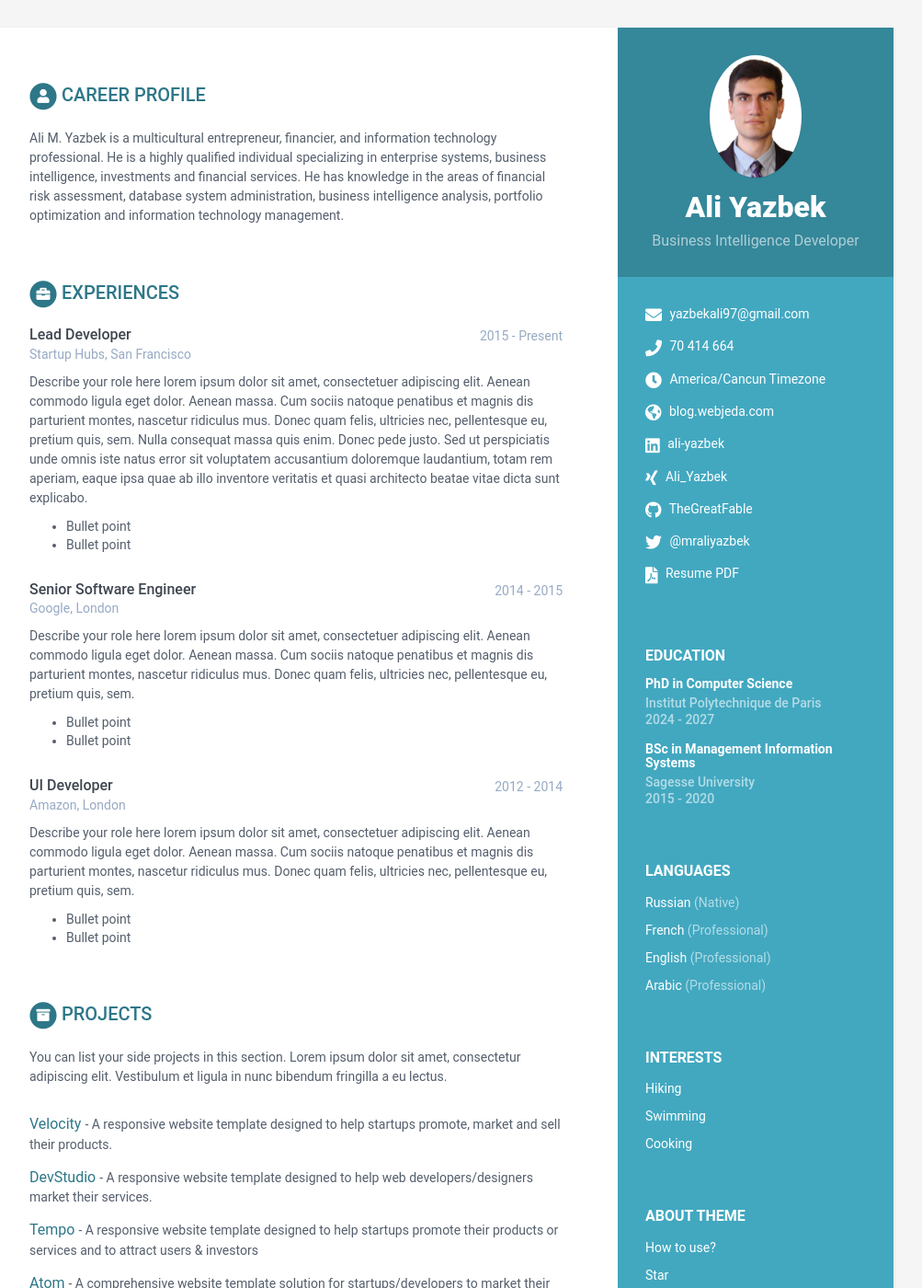
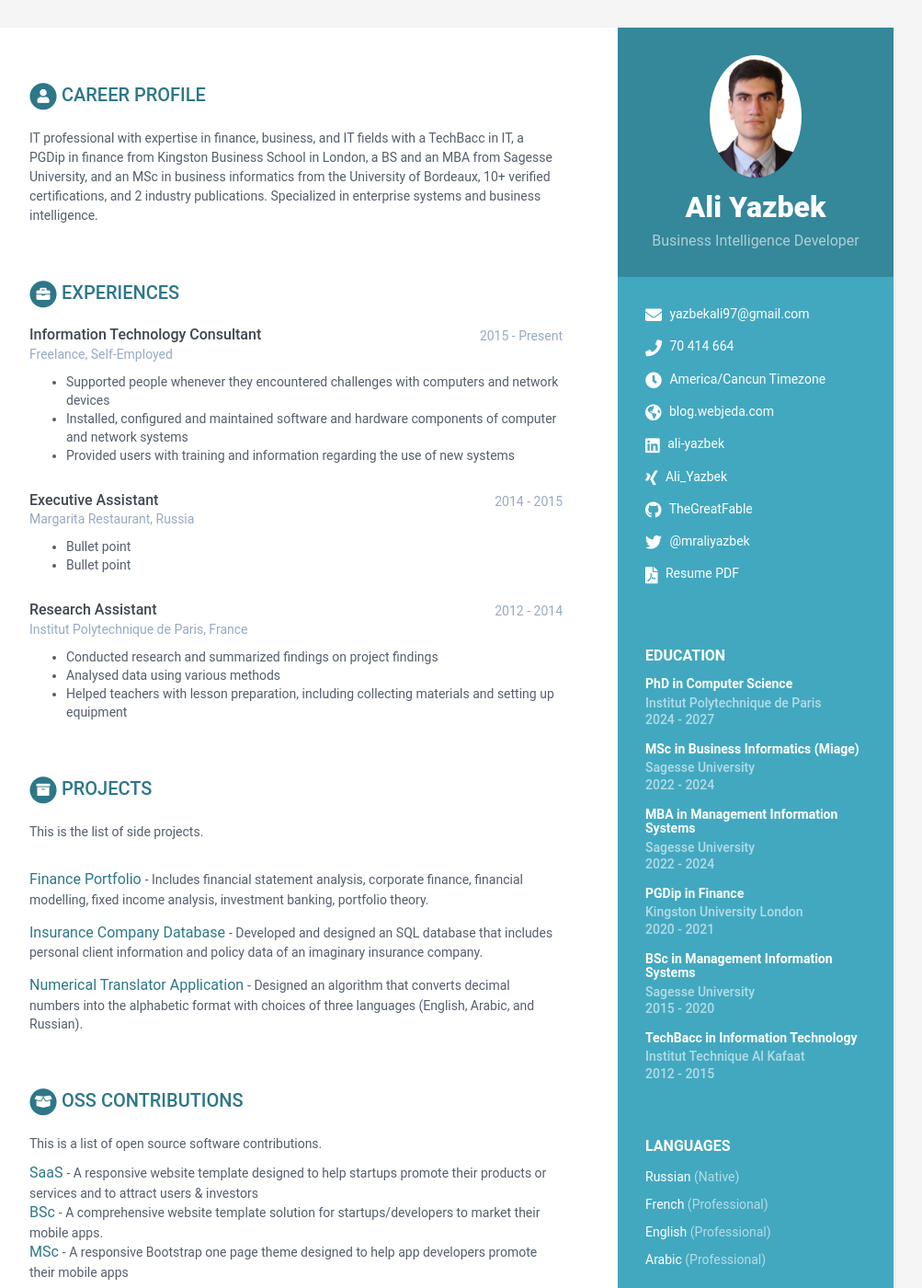
Before and after one commit to TheGreatFable/Ali_CV, a Jekyll site: the page built from index.html, in a window 1280 px wide and 1400 px high. Shown: the whole window at 92% size, without its empty margins (168-1171 px from the left). Built offline with Jekyll 4.4.1, drawn with Linux system fonts in a browser that asks for light colours; some of the changed text lies outside the part shown.

Commit message:
Update data.yml

```diff
--- a/_data/data.yml
+++ b/_data/data.yml
@@ -59,7 +59,7 @@ sidebar:
 career-profile:
     title: Career Profile
     summary: |
-      Ali M. Yazbek is a multicultural entrepreneur, financier, and information technology professional. He is a highly qualified individual specializing in enterprise systems, business intelligence, investments and financial services. He has knowledge in the areas of financial risk assessment, database system administration, business intelligence analysis, portfolio optimization and information technology management.
+      IT professional with expertise in finance, business, and IT fields with a TechBacc in IT, a PGDip in finance from Kingston Business School in London, a BS and an MBA from Sagesse University, and an MSc in business informatics from the University of Bordeaux, 10+ verified certifications, and 2 industry publications. Specialized in enterprise systems and business intelligence.
 education:
     title: Education
     info:
@@ -67,153 +67,127 @@ education:
         university: Institut Polytechnique de Paris
         time: 2024 - 2027
         details: |
-          Describe your study here lorem ipsum dolor sit amet, consectetuer
-          adipiscing elit. Aenean commodo ligula eget dolor. Aenean massa. Cum
-          sociis natoque penatibus et magnis dis parturient montes, nascetur
-          ridiculus mus. Donec quam felis, ultricies nec, pellentesque eu,
-          pretium quis, sem.
-            - Bullet point
-            - Bullet point
+      - degree: MSc in Business Informatics (Miage)
+        university: Sagesse University
+        time: 2022 - 2024
+        details: |
+            - Grade: 12.00 /20
+      - degree: MBA in Management Information Systems
+        university: Sagesse University
+        time: 2022 - 2024
+        details: |
+            - GPA: 3.00 /4.0
+      - degree: PGDip in Finance
+        university: Kingston University London
+        time: 2020 - 2021
+        details: |
+            - Classification: with Merit
+            - FHEQ/EQF/RQF level 7
       - degree: BSc in Management Information Systems
         university: Sagesse University
         time: 2015 - 2020
         details: |
-          Describe your study here lorem ipsum dolor sit amet, consectetuer
-          adipiscing elit. Aenean commodo ligula eget dolor. Aenean massa. Cum
-          sociis natoque penatibus et magnis dis parturient montes, nascetur
-          ridiculus mus. Donec quam felis, ultricies nec, pellentesque eu,
-          pretium quis, sem.
-            - Bullet point
-            - Bullet point
+            - GPA: 3.05 /4.0
+            - Dean's List
+      - degree: TechBacc in Information Technology
+        university: Institut Technique Al Kafaat
+        time: 2012 - 2015
+        details: |
+            - Grade: 12.32 /20
+            - Montion: Assez Bien
 experiences:
     title: Experiences
     info:
-      - role: Lead Developer
+      - role: Information Technology Consultant
         time: 2015 - Present
-        company: Startup Hubs, San Francisco
+        company: Freelance, Self-Employed
         details: |
-          Describe your role here lorem ipsum dolor sit amet, consectetuer
-          adipiscing elit. Aenean commodo ligula eget dolor. Aenean massa.
-          Cum sociis natoque penatibus et magnis dis parturient montes,
-          nascetur ridiculus mus. Donec quam felis, ultricies nec,
-          pellentesque eu, pretium quis, sem. Nulla consequat massa quis
-          enim. Donec pede justo. Sed ut perspiciatis unde omnis iste natus
-          error sit voluptatem accusantium doloremque laudantium, totam rem
-          aperiam, eaque ipsa quae ab illo inventore veritatis et quasi
-          architecto beatae vitae dicta sunt explicabo.
+          -	Supported people whenever they encountered challenges with computers and network devices
+          - Installed, configured and maintained software and hardware components of computer and network systems
+          - Provided users with training and information regarding the use of new systems
+      - role: Executive Assistant
+        time: 2014 - 2015
+        company: Margarita Restaurant, Russia
+        details: |
             - Bullet point
             - Bullet point
-      - role: Senior Software Engineer
-        time: 2014 - 2015
-        company: Google, London
+      - role: Research Assistant
+        time: 2012 - 2014
+        company: Institut Polytechnique de Paris, France
         details: |
-          Describe your role here lorem ipsum dolor sit amet, consectetuer
-          adipiscing elit. Aenean commodo ligula eget dolor. Aenean massa.
-          Cum sociis natoque penatibus et magnis dis parturient montes,
-          nascetur ridiculus mus. Donec quam felis, ultricies nec,
-          pellentesque eu, pretium quis, sem.
-            - Bullet point
-            - Bullet point
-      - role: UI Developer
-        time: 2012 - 2014
-        company: Amazon, London
-        details: |
-          Describe your role here lorem ipsum dolor sit amet, consectetuer
-          adipiscing elit. Aenean commodo ligula eget dolor. Aenean massa.
-          Cum sociis natoque penatibus et magnis dis parturient montes,
-          nascetur ridiculus mus. Donec quam felis, ultricies nec,
-          pellentesque eu, pretium quis, sem.
-            - Bullet point
-            - Bullet point
+            - Conducted research and summarized findings on project findings
+            - Analysed data using various methods
+            - Helped teachers with lesson preparation, including collecting materials and setting up equipment
 projects:
     title: Projects
     intro: >
-      You can list your side projects in this
-      section. Lorem ipsum dolor sit amet, consectetur adipiscing elit.
-      Vestibulum et ligula in nunc bibendum fringilla a eu lectus.
+      This is the list of side projects.
     assignments:
-      - title: Velocity
-        link: "#hook"
-        tagline: "A responsive website template designed to help startups promote, market and sell their products."
+      - title: Finance Portfolio
+        link: "https://drive.google.com/drive/folders/1BqRqx0JxTXE6cVCIy99jm3WW7Vl0KLgF?usp=share_link"
+        tagline: "Includes financial statement analysis, corporate finance, financial modelling, fixed income analysis, investment banking, portfolio theory."
 
-      - title: DevStudio
-        link: "#"
-        tagline: "A responsive website template designed to help web developers/designers market their services."
+      - title: Insurance Company Database
+        link: "https://github.com/TheGreatFable/BSc"
+        tagline: "Developed and designed an SQL database that includes personal client information and policy data of an imaginary insurance company."
 
-      - title: Tempo
-        link: "#"
-        tagline: "A responsive website template designed to help startups promote their products or services and to attract users &amp; investors"
-
-      - title: Atom
-        link: "#"
-        tagline: "A comprehensive website template solution for startups/developers to market their mobile apps."
-
-      - title: Delta
-        link: "#"
-        tagline: "A responsive Bootstrap one page theme designed to help app developers promote their mobile apps"
+      - title: Numerical Translator Application
+        link: "https://github.com/TheGreatFable/BSc"
+        tagline: "Designed an algorithm that converts decimal numbers into the alphabetic format with choices of three languages (English, Arabic, and Russian)."
 
 oss:
     title: OSS Contributions
     intro: >
-      You can list your open source software contributions in this
-      section. Lorem ipsum dolor sit amet, consectetur adipiscing elit.
-      Vestibulum et ligula in nunc bibendum fringilla a eu lectus.
+      This is a list of open source software contributions.
     contributions:
-      - title: Tempo
-        link: "#"
+      - title: SaaS
+        link: "https://github.com/TheGreatFable/SaaS"
         tagline: "A responsive website template designed to help startups promote their products or services and to attract users &amp; investors"
 
-      - title: Atom
-        link: "#"
+      - title: BSc
+        link: "https://github.com/TheGreatFable/BSc"
         tagline: "A comprehensive website template solution for startups/developers to market their mobile apps."
 
-      - title: Delta
-        link: "#"
+      - title: MSc
+        link: "https://github.com/TheGreatFable/MSc"
         tagline: "A responsive Bootstrap one page theme designed to help app developers promote their mobile apps"
 
 publications:
     title: Publications
     intro: |
-      You can list your publications in this section. Lorem ipsum dolor sit
-      amet, consectetur adipiscing elit. Vestibulum et ligula in nunc
-      bibendum fringilla a eu lectus.
+      This is a list of publications.
     papers:
-      - title: The Art of Computer Programming
-        link: "#"
-        authors: Donald E. Knuth
-        conference: Addison-Wesley, 1968
+      - title: Investigating the correlation of volatility movements in eight cryptocurrencies
+        link: "https://ssrn.com/abstract=4020551"
+        authors: Ali Yazbek
+        conference: 2021
 
-      - title: "Genetic Programming III: Darwinian Invention &amp; Problem Solving"
-        link: "#"
-        authors: Koza, J.R., Andre, D., Bennett, F.H., Keane, M.A.
-        conference: "Morgan Kaufmann Publishers Inc., San Francisco, CA, USA, 1st edn. (1999)"
-
-      - title: A syntax directed compiler for Algol 60
-        link: "#"
-        authors: Edgar T. Irons
-        conference: "Comm. ACM 4 (1961), 51–55"
+      - title: "Implementing a custom ERP in nine months and on budget with Cisco Systems"
+        link: "https://ssrn.com/abstract=4020551"
+        authors: Ali Yazbek
+        conference: 2022
 
 skills:
     title: Skills &amp; Proficiency
 
     toolset:
-      - name: Python & Django
-        level: 98%
+      - name: Python
+        level: 70%
 
-      - name: Javascript & jQuery
-        level: 98%
+      - name: Java & Javascript
+        level: 75%
 
-      - name: Angular
+      - name: C/C++/C#
         level: 98%
 
       - name: HTML5 & CSS
-        level: 95%
+        level: 75%
 
-      - name: Ruby on Rails
-        level: 85%
+      - name: MATLAB & R
+        level: 65%
 
-      - name: Sketch & Photoshop
-        level: 60%
+      - name: Visual Studio & SQL Server
+        level: 90%
 
 footer: >
-    Designed with <i class="fas fa-heart"></i> by <a href="http://themes.3rdwavemedia.com" target="_blank" rel="nofollow">Xiaoying Riley</a>
+    Designed with <i class="fas fa-heart"></i> by <a href="https://github.com/TheGreatFable" target="_blank" rel="nofollow">Ali Yazbek</a>
```
